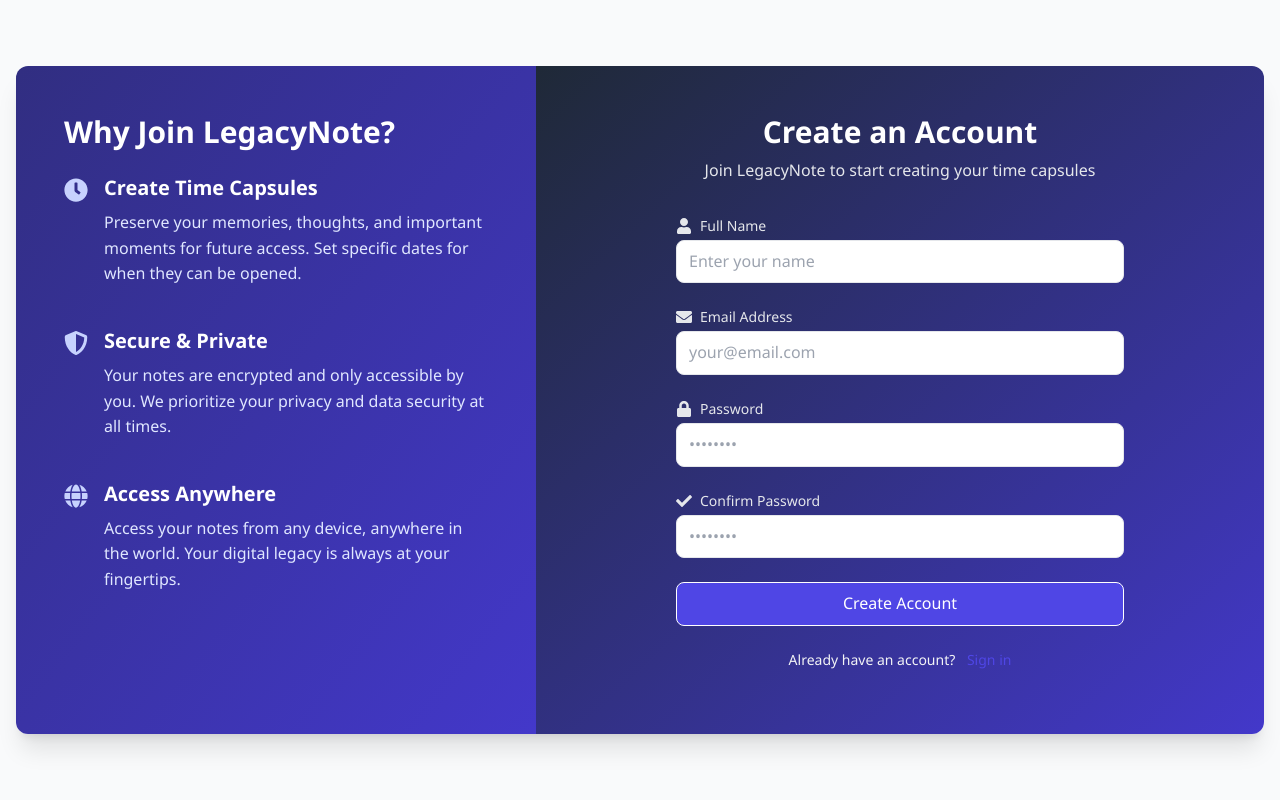
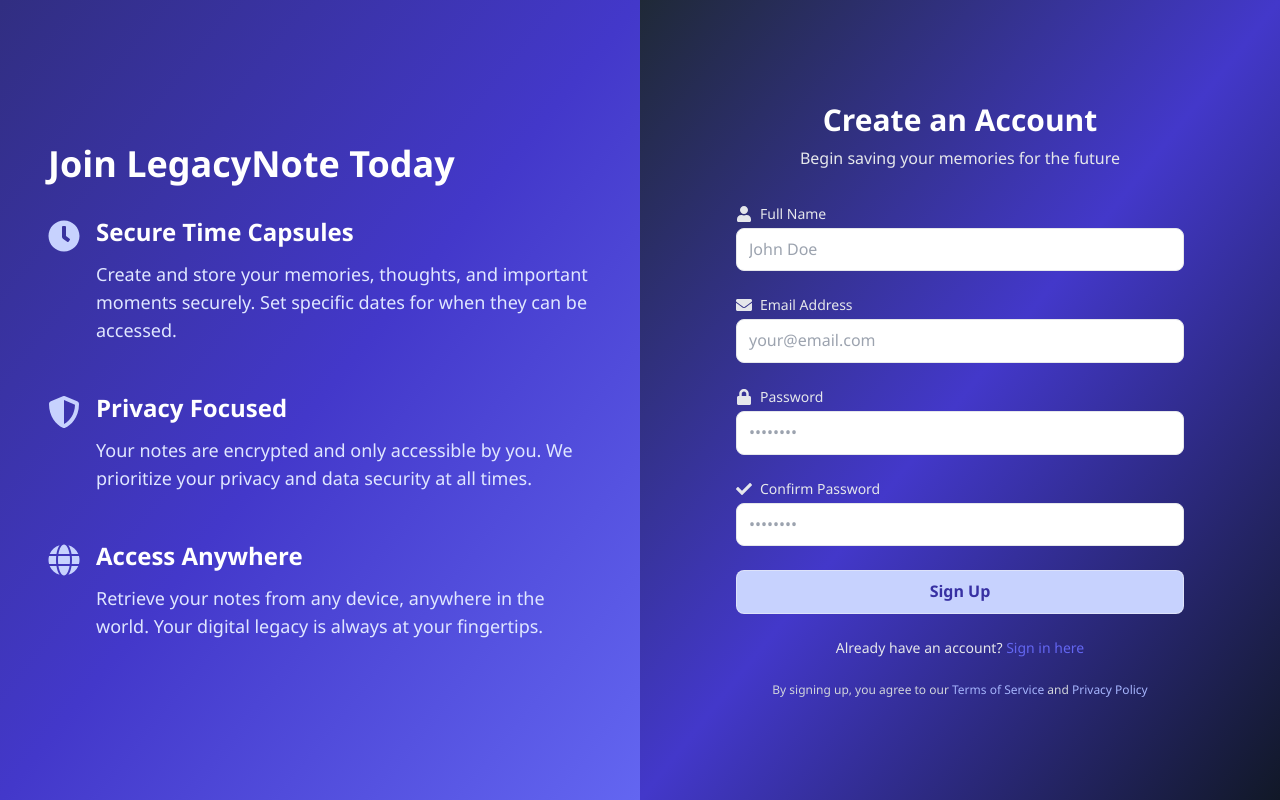
Before and after one commit to sujal-pawar/LegacyNote, a React (Vite) app in the folder client/: page /register in a window 1280 px wide. Built offline with nearby package versions, Linux system fonts and the light colour scheme; no server answers.

Commit message:
Refactor Login and Register pages for improved layout and user experience

```diff
--- a/client/src/pages/Login.jsx
+++ b/client/src/pages/Login.jsx
@@ -164,29 +164,6 @@
 
   return (
     <div className="h-screen w-screen flex bg-gray-50 dark:bg-gray-900 transition-colors duration-200 overflow-hidden">
-      {/* Connection warning - make it an absolute positioned overlay */}
-      {connectionIssue && (
-        <div className="absolute top-4 left-1/2 transform -translate-x-1/2 z-50 w-full max-w-2xl px-4">
-          <div className="p-4 bg-yellow-100 dark:bg-yellow-900/30 text-yellow-800 dark:text-yellow-300 rounded-lg flex items-start shadow-lg">
-            <FaWifi className="text-yellow-500 dark:text-yellow-400 mr-3 mt-1 flex-shrink-0 text-lg" />
-            <div>
-              <p className="font-medium">Connection Issue Detected</p>
-              <p className="text-sm my-1">We're having trouble connecting to our servers. This might be due to:</p>
-              <ul className="list-disc list-inside text-sm ml-2 mb-2">
-                <li>Your internet connection</li>
-                <li>Our server being temporarily down</li>
-                <li>Network restrictions at your location</li>
-              </ul>
-              <button
-                onClick={runConnectionDiagnostics}
-                className="text-sm inline-flex items-center px-3 py-1 bg-yellow-200 dark:bg-yellow-800 text-yellow-800 dark:text-yellow-200 rounded-md"
-              >
-                <FaServer className="mr-1" /> Run Connection Check
-              </button>
-            </div>
-          </div>
-        </div>
-      )}
 
       {/* 50/50 split container - no rounded corners and full height */}
       <div className="flex flex-row w-full h-full">
@@ -325,7 +302,7 @@
                   <button
                     type="submit"
                     disabled={isSubmitting}
-                    className="w-full px-4 py-2 border border-gray-100/50 text-white bg-indigo-600 rounded-lg hover:bg-indigo-700 focus:ring-4 focus:ring-indigo-300 disabled:opacity-50 dark:bg-indigo-700 dark:hover:bg-indigo-600 transition-colors"
+                    className="w-full px-4 py-2 border font-semibold border-gray-100/50 text-indigo-800 bg-indigo-200 rounded-lg hover:bg-indigo-300 focus:ring-4 focus:ring-indigo-300 disabled:opacity-50"
                   >
                     {isSubmitting ? "Signing in..." : "Sign In"}
                   </button>
--- a/client/src/pages/Register.jsx
+++ b/client/src/pages/Register.jsx
@@ -54,52 +54,48 @@
   };
 
   return (
-    <div className="min-h-screen py-8 max-sm:py-6 flex items-center justify-center bg-gray-50 dark:bg-gray-900 transition-colors duration-200">
-      <div className="container mx-auto px-4">
-        <div className="flex flex-col lg:flex-row bg-white dark:bg-gray-800 rounded-xl shadow-xl overflow-hidden">
+    <div className="h-screen w-screen flex bg-gray-50 dark:bg-gray-900 transition-colors duration-200 overflow-hidden">
+      {/* 50/50 split container - no rounded corners and full height */}
+      <div className="flex flex-row w-full h-full">
+        {/* Left Side - Why Use LegacyNote - exactly 50% */}
+        <div className="w-1/2 max-md:hidden bg-gradient-to-br from-indigo-900 via-indigo-700 to-indigo-500 text-white p-8 lg:p-12 overflow-y-auto">
+          <div className="h-full flex flex-col justify-center">
+            <div>
+              <h2 className="text-4xl font-bold mb-8">Join LegacyNote Today</h2>
 
-          {/* Left Side - Why Create an Account */}
-          <div className="lg:w-5/12 max-sm:hidden bg-gradient-to-br from-indigo-900 to-indigo-700 to-indigo-500 text-white p-8 lg:p-12">
-            <div className="h-full flex flex-col justify-between">
-              <div>
-                <h2 className="text-3xl font-bold mb-6">Why Join LegacyNote?</h2>
-
-                <div className="space-y-6">
+              <div className="space-y-8">
                 <div className="flex items-start">
                   <div className="flex-shrink-0 mt-1">
-                      <FaClock className="w-6 h-6 text-indigo-200" />
+                    <FaClock className="w-8 h-8 text-indigo-200" />
                   </div>
                   <div className="ml-4">
-                      <h3 className="text-xl font-semibold mb-2">Create Time Capsules</h3>
-                      <p className="text-indigo-100">
-                        Preserve your memories, thoughts, and important moments for future access.
-                        Set specific dates for when they can be opened.
+                    <h3 className="text-2xl font-semibold mb-3">Secure Time Capsules</h3>
+                    <p className="text-indigo-100 text-lg">
+                      Create and store your memories, thoughts, and important moments securely. Set specific dates for when they can be accessed.
                     </p>
                   </div>
                 </div>
 
                 <div className="flex items-start">
                   <div className="flex-shrink-0 mt-1">
-                      <FaShieldAlt className="w-6 h-6 text-indigo-200" />
+                    <FaShieldAlt className="w-8 h-8 text-indigo-200" />
                   </div>
                   <div className="ml-4">
-                      <h3 className="text-xl font-semibold mb-2">Secure & Private</h3>
-                      <p className="text-indigo-100">
-                        Your notes are encrypted and only accessible by you. We prioritize your
-                        privacy and data security at all times.
+                    <h3 className="text-2xl font-semibold mb-3">Privacy Focused</h3>
+                    <p className="text-indigo-100 text-lg">
+                      Your notes are encrypted and only accessible by you. We prioritize your privacy and data security at all times.
                     </p>
                   </div>
                 </div>
 
                 <div className="flex items-start">
                   <div className="flex-shrink-0 mt-1">
-                      <FaGlobe className="w-6 h-6 text-indigo-200" />
+                    <FaGlobe className="w-8 h-8 text-indigo-200" />
                   </div>
                   <div className="ml-4">
-                      <h3 className="text-xl font-semibold mb-2">Access Anywhere</h3>
-                      <p className="text-indigo-100">
-                        Access your notes from any device, anywhere in the world.
-                        Your digital legacy is always at your fingertips.
+                    <h3 className="text-2xl font-semibold mb-3">Access Anywhere</h3>
+                    <p className="text-indigo-100 text-lg">
+                      Retrieve your notes from any device, anywhere in the world. Your digital legacy is always at your fingertips.
                     </p>
                   </div>
                 </div>
@@ -108,33 +104,25 @@
           </div>
         </div>
 
-          {/* Right Side - Registration Form */}
-          <div className="lg:w-7/12 p-8 bg-gradient-to-br from-gray-800 to-indigo-700 to-gray-900 lg:p-12">
-            <div className="max-w-md mx-auto">
+        {/* Right Side - Registration Form - exactly 50% but on mobile takes full width */}
+        <div className="w-1/2 max-md:w-full h-full p-8 bg-gradient-to-br from-gray-800 via-indigo-700 to-gray-900 lg:p-12 flex items-center justify-center overflow-y-auto">
+          <div className="w-full max-w-md">
             <div className="text-center mb-8">
-                <h2 className="text-3xl font-bold text-white dark:text-gray-200">
-                  Create an Account
-                </h2>
-                <p className="mt-2 text-gray-200 dark:text-gray-400">
-                  Join LegacyNote to start creating your time capsules
-                </p>
+              <h2 className="text-3xl font-bold text-white dark:text-gray-200">Create an Account</h2>
+              <p className="mt-2 text-gray-200 dark:text-gray-400">Begin saving your memories for the future</p>
             </div>
 
             {showError && (
-                <div className="p-4 mb-6 text-sm font-medium bg-red-100 dark:bg-red-900/30 text-red-700 dark:text-red-300 rounded-lg border border-red-200 dark:border-red-800">
-                  {errorMessage}
+              <div className="p-4 mb-8 text-sm bg-red-600 text-white rounded-lg">
+                <p className="font-medium">{errorMessage}</p>
               </div>
             )}
 
-              <Formik
-                initialValues={initialValues}
-                validationSchema={validationSchema}
-                onSubmit={handleSubmit}
-              >
+            <Formik initialValues={initialValues} validationSchema={validationSchema} onSubmit={handleSubmit}>
               {({ isSubmitting }) => (
                 <Form className="space-y-6">
                   <div>
-                      <label htmlFor="name" className="block text-sm font-medium text-gray-200 dark:text-gray-300">
+                    <label htmlFor="name" className="block text-sm font-medium text-gray-200">
                       <div className="flex items-center mb-1">
                         <FaUser className="w-4 h-4 mr-2" />
                         Full Name
@@ -144,17 +132,13 @@
                       name="name"
                       type="text"
                       className="w-full px-3 py-2 border rounded-lg dark:border-gray-300 dark:bg-transparent dark:text-gray-300 focus:ring-2 focus:ring-indigo-500 focus:border-indigo-500"
-                        placeholder="Enter your name"
+                      placeholder="John Doe"
                     />
-                      <ErrorMessage
-                        name="name"
-                        component="div"
-                        className="text-sm text-red-600 dark:text-red-300 mt-1 font-medium"
-                      />
+                    <ErrorMessage name="name" component="div" className="text-sm text-red-600 dark:text-red-300 mt-1" />
                   </div>
 
                   <div>
-                      <label htmlFor="email" className="block text-sm font-medium text-gray-200 dark:text-gray-300">
+                    <label htmlFor="email" className="block text-sm font-medium text-gray-200">
                       <div className="flex items-center mb-1">
                         <FaEnvelope className="w-4 h-4 mr-2" />
                         Email Address
@@ -166,15 +150,11 @@
                       className="w-full px-3 py-2 border rounded-lg dark:border-gray-300 dark:bg-transparent dark:text-gray-300 focus:ring-2 focus:ring-indigo-500 focus:border-indigo-500"
                       placeholder="your@email.com"
                     />
-                      <ErrorMessage
-                        name="email"
-                        component="div"
-                        className="text-sm text-red-600 dark:text-red-300 mt-1 font-medium"
-                      />
+                    <ErrorMessage name="email" component="div" className="text-sm text-red-600 dark:text-red-300 mt-1" />
                   </div>
 
                   <div>
-                      <label htmlFor="password" className="block text-sm font-medium text-gray-200 dark:text-gray-300">
+                    <label htmlFor="password" className="block text-sm font-medium text-gray-200">
                       <div className="flex items-center mb-1">
                         <FaLock className="w-4 h-4 mr-2" />
                         Password
@@ -186,15 +166,11 @@
                       className="w-full px-3 py-2 border rounded-lg dark:border-gray-300 dark:bg-transparent dark:text-gray-300 focus:ring-2 focus:ring-indigo-500 focus:border-indigo-500"
                       placeholder="••••••••"
                     />
-                      <ErrorMessage
-                        name="password"
-                        component="div"
-                        className="text-sm text-red-600 dark:text-red-300 mt-1 font-medium"
-                      />
+                    <ErrorMessage name="password" component="div" className="text-sm text-red-600 dark:text-red-300 mt-1" />
                   </div>
 
                   <div>
-                      <label htmlFor="confirmPassword" className="block text-sm font-medium text-gray-200 dark:text-gray-300">
+                    <label htmlFor="confirmPassword" className="block text-sm font-medium text-gray-200">
                       <div className="flex items-center mb-1">
                         <FaCheck className="w-4 h-4 mr-2" />
                         Confirm Password
@@ -206,33 +182,29 @@
                       className="w-full px-3 py-2 border rounded-lg dark:border-gray-300 dark:bg-transparent dark:text-gray-300 focus:ring-2 focus:ring-indigo-500 focus:border-indigo-500"
                       placeholder="••••••••"
                     />
-                      <ErrorMessage
-                        name="confirmPassword"
-                        component="div"
-                        className="text-sm text-red-600 dark:text-red-300 mt-1 font-medium"
-                      />
+                    <ErrorMessage name="confirmPassword" component="div" className="text-sm text-red-600 dark:text-red-300 mt-1" />
                   </div>
 
-                    <div>
                   <button
                     type="submit"
                     disabled={isSubmitting}
-                        className="w-full px-4 py-2 border border-white text-white bg-indigo-600 rounded-lg hover:bg-indigo-700 focus:ring-4 focus:ring-indigo-300 disabled:opacity-50 dark:bg-indigo-700 dark:hover:bg-indigo-600 transition-colors"
+                    className="w-full px-4 py-2 border font-semibold border-gray-100/50 text-indigo-800 bg-indigo-200 rounded-lg hover:bg-indigo-300 focus:ring-4 focus:ring-indigo-300 disabled:opacity-50"
                   >
-                        {isSubmitting ? 'Creating Account...' : 'Create Account'}
+                    {isSubmitting ? "Creating Account..." : "Sign Up"}
                   </button>
-                    </div>
 
-                    <div className="text-center">
-                      <p className="text-sm text-gray-100 dark:text-gray-100">
+                  <p className="text-sm text-center text-gray-200">
                     Already have an account?{' '}
-                        <Link
-                          to="/login"
-                          className="font-medium pl-2 text-indigo-600 hover:underline dark:text-white "
-                        >
-                          Sign in
+                    <Link to="/login" className="font-medium text-indigo-500 hover:underline dark:text-indigo-200">
+                      Sign in here
                     </Link>
                   </p>
+
+                  <div className="text-xs text-center text-gray-300 mt-4">
+                    By signing up, you agree to our{' '}
+                    <Link to="/terms" className="text-indigo-300 hover:underline">Terms of Service</Link>
+                    {' '}and{' '}
+                    <Link to="/privacy" className="text-indigo-300 hover:underline">Privacy Policy</Link>
                   </div>
                 </Form>
               )}
@@ -241,7 +213,6 @@
         </div>
       </div>
     </div>
-    </div>
   );
 };
 
```
Lines whose indentation alone changed are shown as unchanged.
